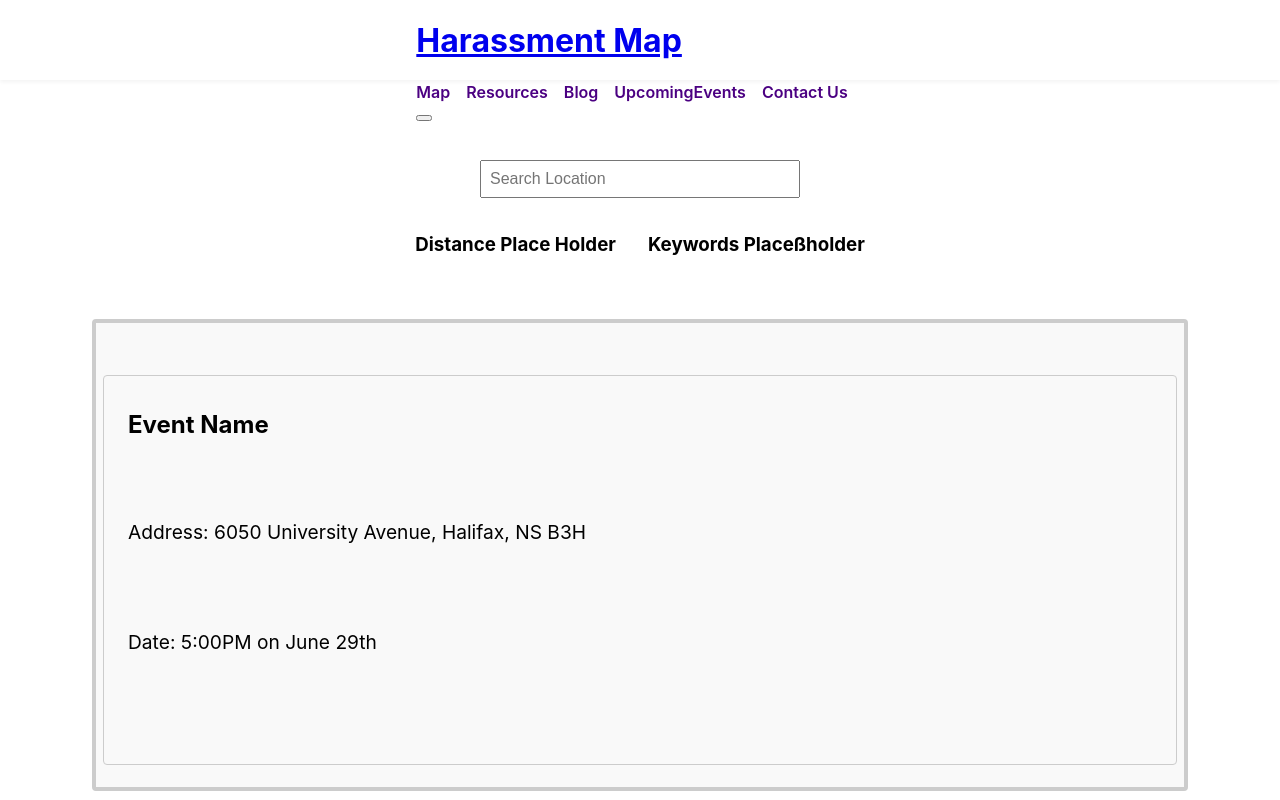
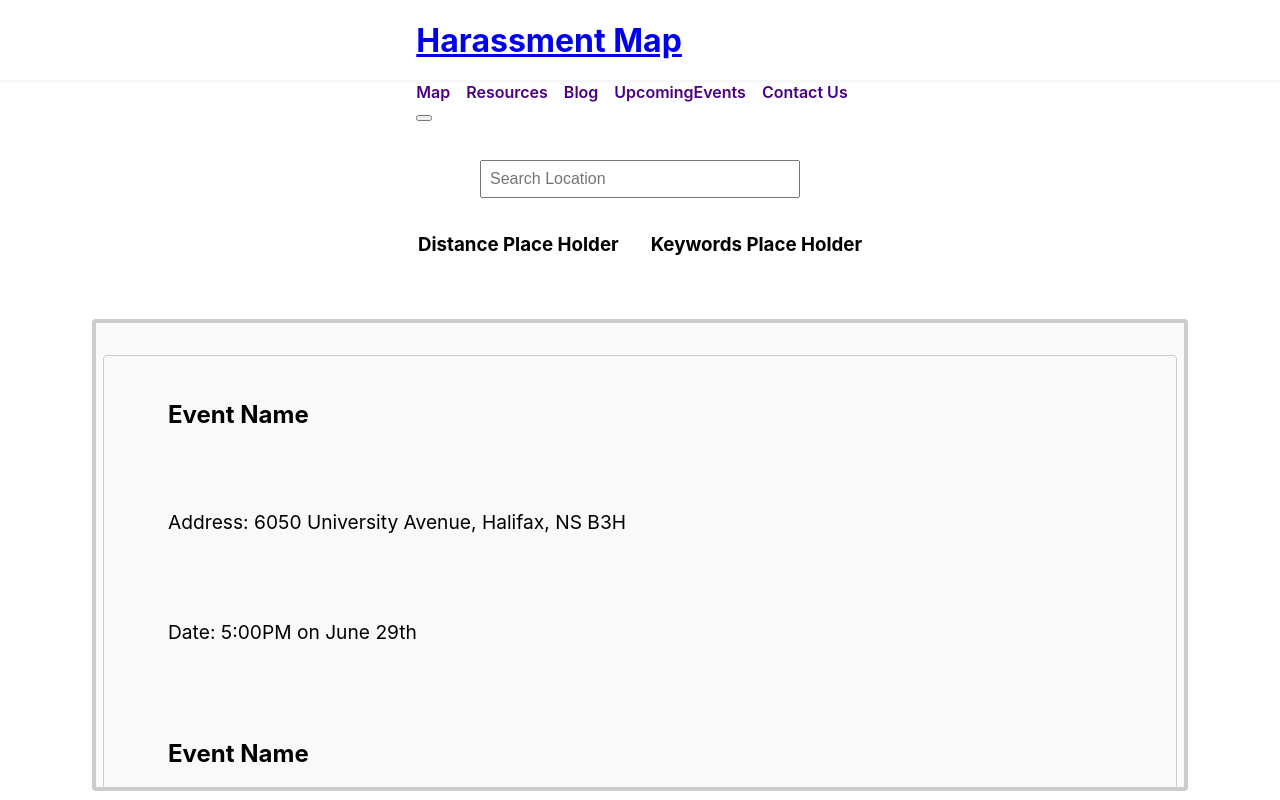
Before and after one commit to M-Vietinghoff/WSHAwarenessWebsite, a React (Create React App) app in the folder my-app/: page /UpcomingEvents in a window 1280 px wide. Built offline with nearby package versions, Linux system fonts and the light colour scheme.

Commit message:
Made small Stylig changes and added more events. Also added some comments

```diff
--- a/my-app/src/index.css
+++ b/my-app/src/index.css
@@ -32,9 +32,7 @@ code {
 
 }
 
-.Event1,
-.Event2,
-.Event3 {
+.allEvents {
   width: 100%;
   padding: 1.5rem;
   font-size: 1.2rem;
@@ -43,9 +41,7 @@ code {
   background-color: #f9f9f9;
 }
 
-.Name1,
-.Name2,
-.Name3 {
+.Name {
    font-weight: bold;
    font-size: 1.5rem;
 }
@@ -63,7 +59,7 @@ li {
   gap: 1rem;
 }
 
-.placeholderRow {
+.searchRow {
   display: flex;
   gap: 2rem;
   justify-content: center;
--- a/my-app/src/pages/UpcomingEvents.jsx
+++ b/my-app/src/pages/UpcomingEvents.jsx
@@ -1,45 +1,68 @@
 import { useRef } from "react";
+import {useState} from "react";
+
 export default function UpcomingEvents() {
 
+  //initialize
   const Event1 = useRef(null);
   const Event2 = useRef(null);
   const Event3 = useRef(null);
+  const Event4 = useRef(null);
+  const Event5 = useRef(null);
   const headerHeight = 80;
 
+  //Scrolling through events functionality
   const scrollSection = (elementRef) => (
 
+  //Above comment continued..
     window.scrollTo({
   top: elementRef.current.offsetTop,
   behavior: "smooth"
 })
   )
     return (
+
+      //Wrapper for all blocks for styling
       <div className="upcomingEventsWrapper">
 
       <div className="EventSearch">
         <input type="text" placeholder="Search Location" className="searchInput" />
 
-        <div className="placeholderRow">
+        <div className="searchRow">
          <h3 className="text-2xl font-bold">Distance Place Holder</h3>
-          <h3 className="text-2xl font-bold">Keywords Placeßholder</h3>
+          <h3 className="text-2xl font-bold">Keywords Place Holder</h3>
         </div>
       </div>
+
         <div className="EventsContainer" style={{ height: "400px", overflowY: "auto"}}>
-         <ul onClick={() => scrollSection(Event1)} ref={Event1} className="Event1">
-            <li className="Name1">Event Name</li>
+
+          <div className="allEvents">
+          <ul onClick={() => scrollSection(Event1)} ref={Event1} className="Event1">
+            <li className="Name">Event Name</li>
             <li className="Address1">Address: 6050 University Avenue, Halifax, NS B3H</li>
             <li className="Date1">Date: 5:00PM on June 29th</li>
           </ul>
-         <ul onClick={() => scrollSection(Event2)} ref={Event2} className="Event2">
-            <li className="Name2">Event Name2</li>
+          <ul onClick={() => scrollSection(Event2)} ref={Event2} className="Event2">
+            <li className="Name">Event Name</li>
             <li className="Address1">Address: 6050 University Avenue, Halifax, NS B3H</li>
             <li className="Date1">Date: 8:00PM on June 29th</li>
           </ul>
-         <ul onClick={() => scrollSection(Event3)} ref={Event3} className="Event3">
-            <li className="Name3">Event Name3</li>
-           <li className="Address1">Address: 6050 University Avenue, Halifax, NS B3H</li>
-           <li className="Date1">Date: 10:00PM on June 29th</li>
+          <ul onClick={() => scrollSection(Event3)} ref={Event3} className="Event3">
+            <li className="Name">Event Name</li>
+            <li className="Address1">Address: 6050 University Avenue, Halifax, NS B3H</li>
+            <li className="Date1">Date: 10:00PM on June 29th</li>
           </ul>
+          <ul onClick={() => scrollSection(Event3)} ref={Event4} className="Event3">
+            <li className="Name">Event Name</li>
+            <li className="Address1">Address: 6050 University Avenue, Halifax, NS B3H</li>
+            <li className="Date1">Date: 11:00PM on June 29th</li>
+          </ul>
+          <ul onClick={() => scrollSection(Event3)} ref={Event5} className="Event3">
+            <li className="Name">Event Name</li>
+            <li className="Address1">Address: 6050 University Avenue, Halifax, NS B3H</li>
+            <li className="Date1">Date: 12:00PM on June 29th</li>
+          </ul>
+          </div>
         </div>
      </div>
     );
```
